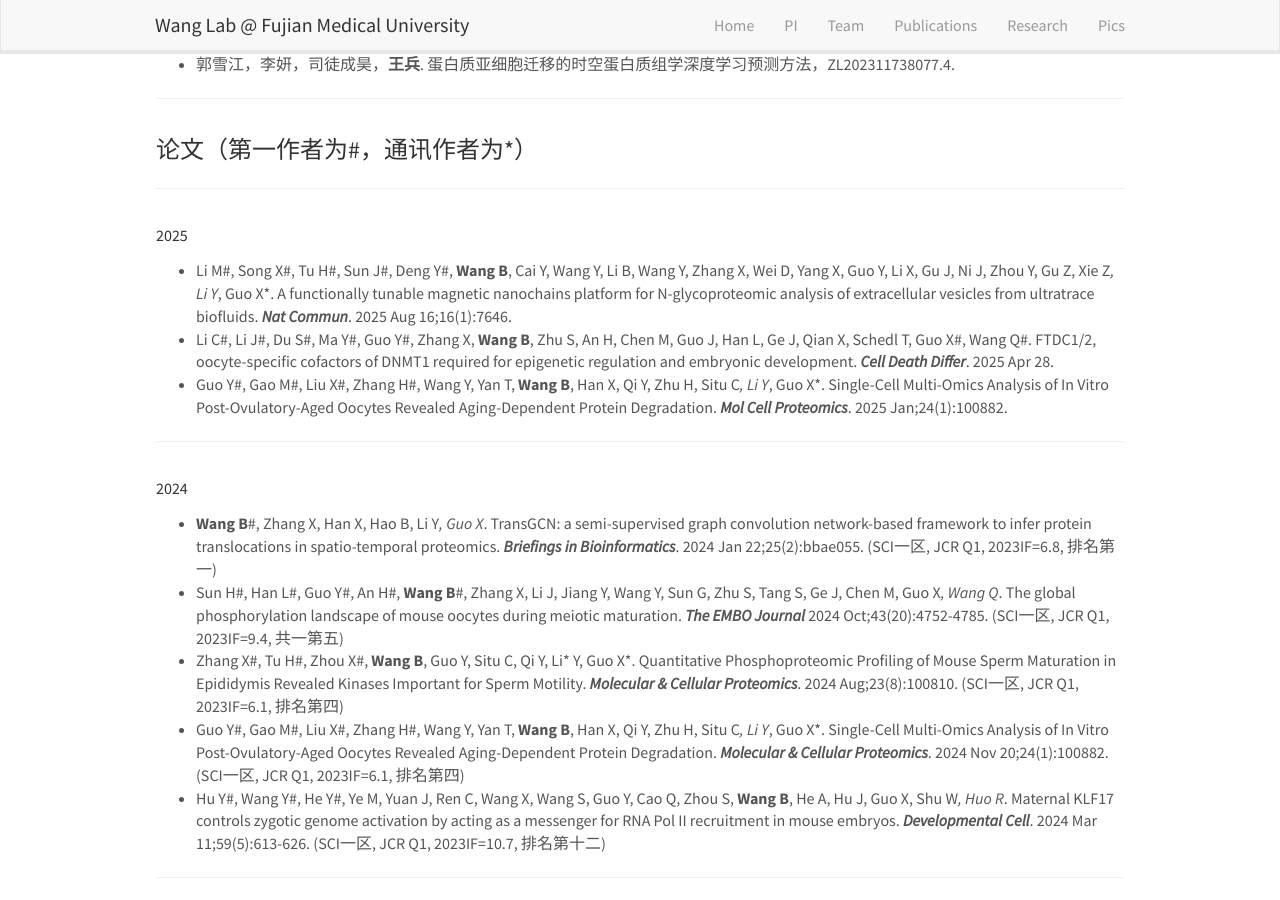
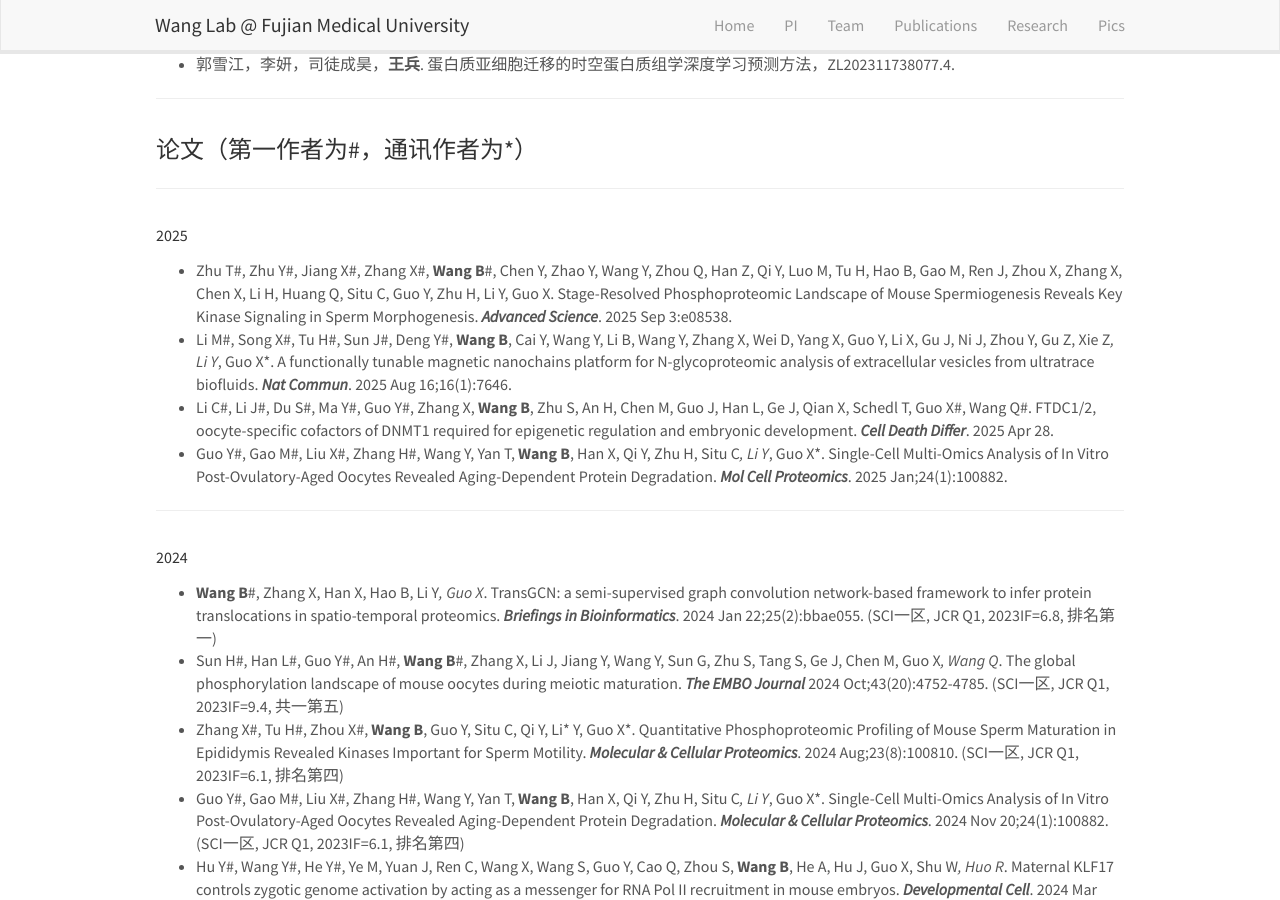
Before and after one commit to wangbing587/wangbing587.github.io, a Jekyll site: the page built from _pages/publications.md, in a window 1280 px wide and 900 px high, scrolled down 402 px. Built offline with Jekyll 4.4.1, drawn with Linux system fonts in a browser that asks for light colours.

Commit message:
Update publications.md

```diff
--- a/_pages/publications.md
+++ b/_pages/publications.md
@@ -25,6 +25,7 @@ permalink: /publications/
 <hr />
 
 ## <font size="3">2025</font>
+- Zhu T#, Zhu Y#, Jiang X#, Zhang X#, **Wang B**#, Chen Y, Zhao Y, Wang Y, Zhou Q, Han Z, Qi Y, Luo M, Tu H, Hao B, Gao M, Ren J, Zhou X, Zhang X, Chen X, Li H, Huang Q, Situ C, Guo Y, Zhu H, Li Y, Guo X. Stage-Resolved Phosphoproteomic Landscape of Mouse Spermiogenesis Reveals Key Kinase Signaling in Sperm Morphogenesis. ___Advanced Science___. 2025 Sep 3:e08538.
 - Li M#, Song X#, Tu H#, Sun J#, Deng Y#, **Wang B**, Cai Y, Wang Y, Li B, Wang Y, Zhang X, Wei D, Yang X, Guo Y, Li X, Gu J, Ni J, Zhou Y, Gu Z, Xie Z*, Li Y*, Guo X*. A functionally tunable magnetic nanochains platform for N-glycoproteomic analysis of extracellular vesicles from ultratrace biofluids. ___Nat Commun___. 2025 Aug 16;16(1):7646.
 - Li C#, Li J#, Du S#, Ma Y#, Guo Y#, Zhang X, **Wang B**, Zhu S, An H, Chen M, Guo J, Han L, Ge J, Qian X, Schedl T, Guo X#, Wang Q#. FTDC1/2, oocyte-specific cofactors of DNMT1 required for epigenetic regulation and embryonic development. ___Cell Death Differ___. 2025 Apr 28.
 - Guo Y#, Gao M#, Liu X#, Zhang H#, Wang Y, Yan T, **Wang B**, Han X, Qi Y, Zhu H, Situ C*, Li Y*, Guo X*. Single-Cell Multi-Omics Analysis of In Vitro Post-Ovulatory-Aged Oocytes Revealed Aging-Dependent Protein Degradation. ___Mol Cell Proteomics___. 2025 Jan;24(1):100882.
```
